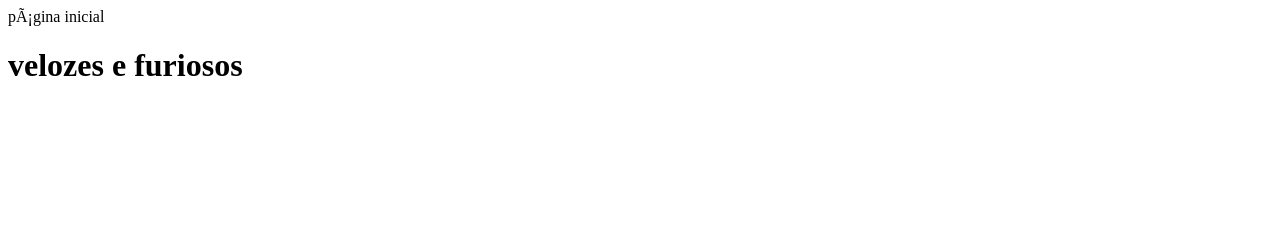
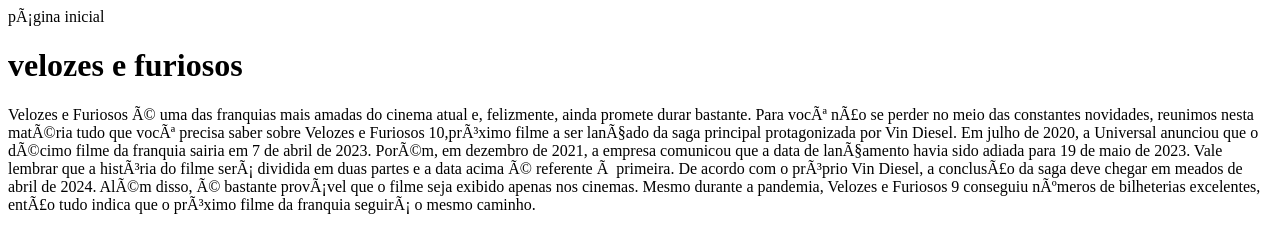
Before and after one commit to gusta008/pensamento-computacionale, a plain HTML site: page index.html in a window 1280 px wide. Drawn offline with Linux system fonts and the light colour scheme.

Commit message:
atualização

```diff
--- a/index.html
+++ b/index.html
@@ -1,7 +1,7 @@
 <!DOCTYPE html>
 
-<html>
 <head>
+  <link rel="stylesheet" hlef="style.css">
    <meta charset="utf_8"
 <title>página inicial </title>
    </head>
@@ -12,5 +12,22 @@
 
 
 
+
+
+Velozes e Furiosos é uma das franquias mais amadas do cinema atual e, felizmente, ainda promete
+durar bastante. Para você não se perder no meio das constantes novidades, reunimos nesta matéria
+ tudo que você precisa saber sobre Velozes e Furiosos 10,próximo filme a ser lançado da saga
+ principal protagonizada por Vin Diesel.
+ Em julho de 2020, a Universal anunciou que o décimo filme da franquia sairia em 7 de abril de
+ 2023. Porém, em dezembro de 2021, a empresa comunicou que a data de lançamento havia sido
+ adiada para 19 de maio de 2023.
+Vale lembrar que a história do filme será dividida em duas partes e a data acima é referente à
+primeira. De acordo com o próprio Vin Diesel, a conclusão da saga deve chegar em meados de
+abril de 2024.
+Além disso, é bastante provável que o filme seja exibido apenas nos cinemas. Mesmo durante a
+pandemia, Velozes e Furiosos 9 conseguiu números de bilheterias excelentes, então tudo indica
+que o próximo filme da franquia seguirá o mesmo caminho.
+
+
 <body>
     <html
```
Also changed, not shown: 1 other file.
